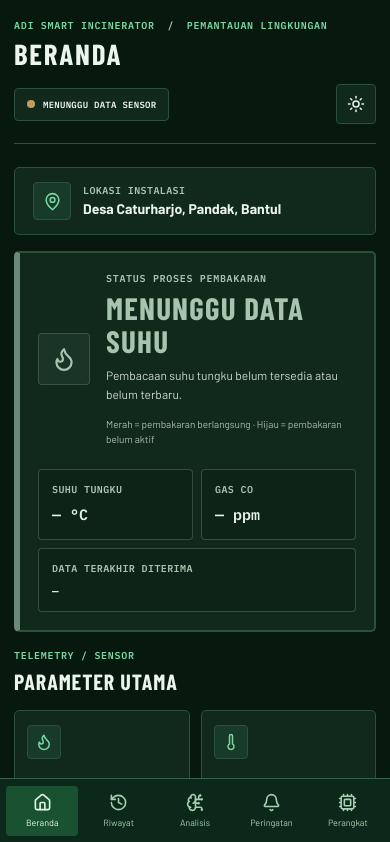
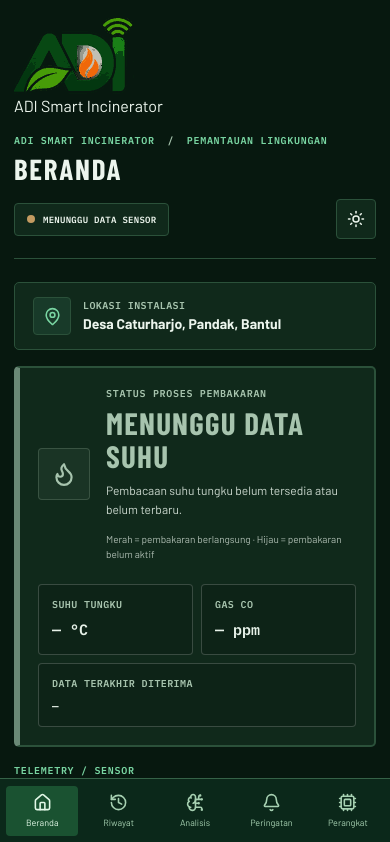
Before and after one commit to jrcoreid-repo/IoT_Incenerator_2026, a Next.js app: page / in a window 390 px wide. Shown: the top 842 px of the page. Built offline with nearby package versions, Linux system fonts and the light colour scheme; a web font is replaced by a local one.

Commit message:
ux: integrate supplied ADI logo in desktop sidebar and mobile header

```diff
--- a/components/dashboard-shell.tsx
+++ b/components/dashboard-shell.tsx
@@ -217,7 +217,7 @@ export default function DashboardShell({ mode = "client" }: { mode?: "client" |
     <div className="app-shell">
       <aside className="sidebar">
         <div className="brand">
-          <div className="brand-logo" aria-hidden="true"><span>ADI</span></div>
+          <div className="brand-logo" aria-hidden="true"><img src="/adi-logo.png" width={120} height={76} alt="" /></div>
           <div><strong>ADI Smart Incinerator</strong><span>PEMANTAUAN SUHU &amp; GAS</span></div>
         </div>
         <nav className="side-nav">
@@ -234,7 +234,8 @@ export default function DashboardShell({ mode = "client" }: { mode?: "client" |
 
       <main className="main-content">
         <header className="topbar">
-          <div><p className="topbar-overline">ADI SMART INCINERATOR <span>/</span> PEMANTAUAN LINGKUNGAN</p><h1>{visibleNavItems.find(item => item.id === tab)?.label}</h1></div>
+          <div className="mobile-brand"><img src="/adi-logo.png" width={120} height={76} alt="" /><span>ADI Smart Incinerator</span></div>
+          <div className="topbar-heading"><p className="topbar-overline">ADI SMART INCINERATOR <span>/</span> PEMANTAUAN LINGKUNGAN</p><h1>{visibleNavItems.find(item => item.id === tab)?.label}</h1></div>
           <div className="top-actions">
             <span className="live-badge"><span className={fresh ? "status-dot" : "offline-dot"} /> {connectionLabel}</span>
             <button className="icon-button" onClick={() => setTheme(theme === "dark" ? "light" : "dark")} aria-label="Ganti tema">
```
